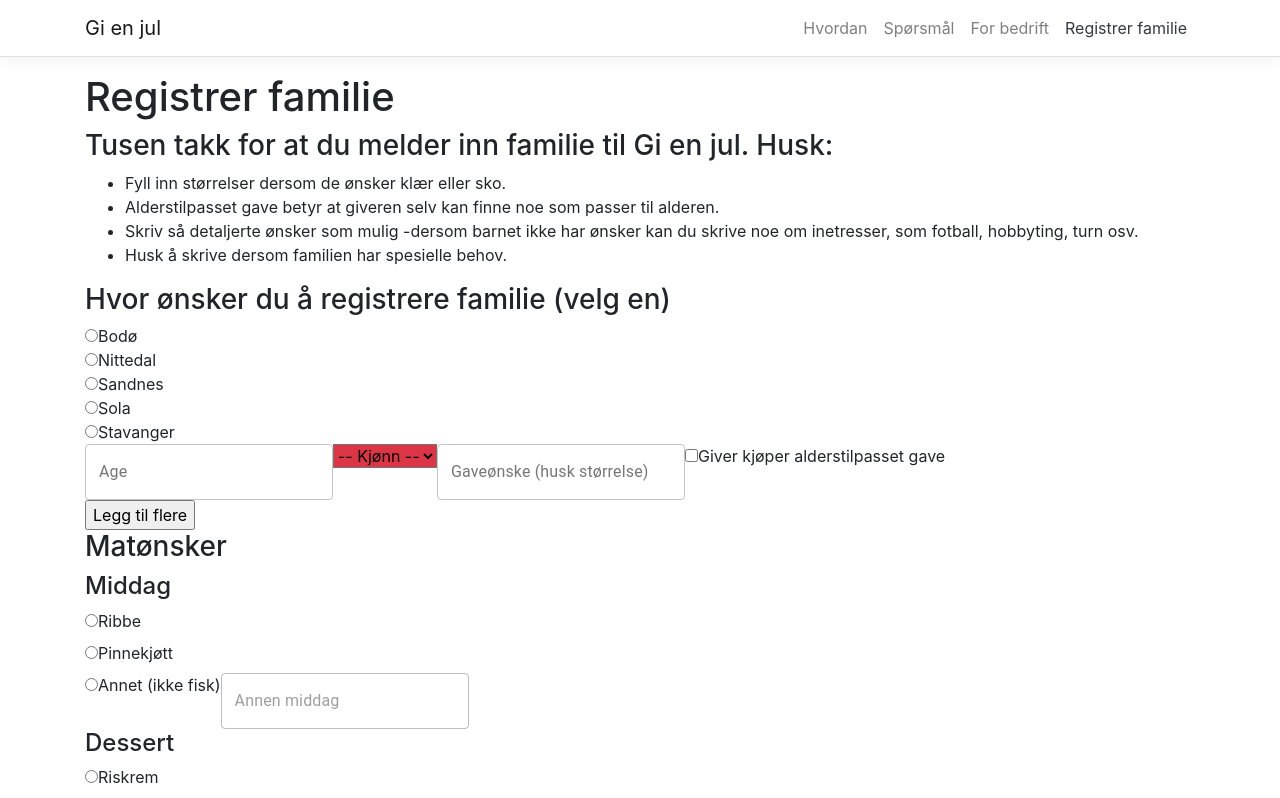
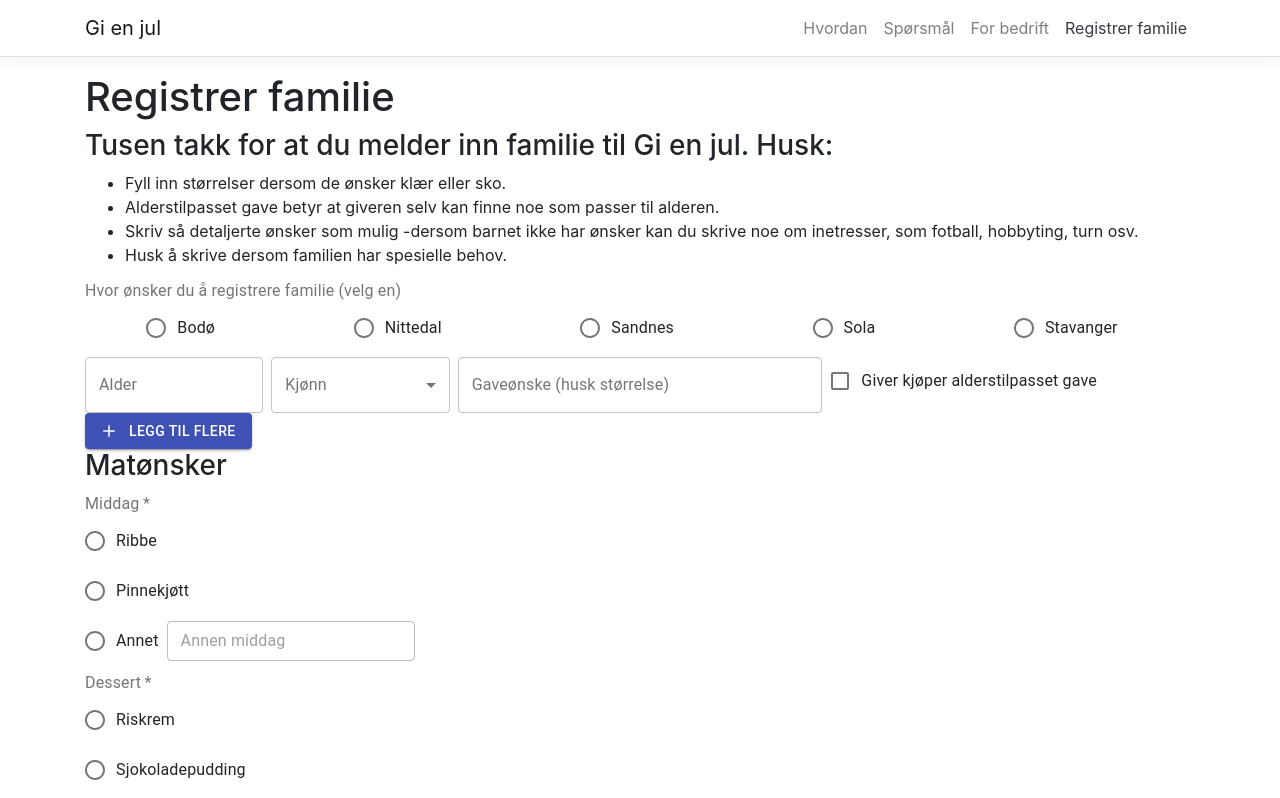
Before and after one commit to capgemini-stavanger/gi-en-jul, a React (Create React App) app in the folder GiEnJul/ClientApp/: page /registrer-familie in a window 1280 px wide. Shown: the top 798 px of the page. Built offline with nearby package versions, Linux system fonts and the light colour scheme.

Commit message:
Added material ui to locations, persons, dinner and dessert forms in instituion registration page

```diff
--- /dev/null
+++ b/GiEnJul/ClientApp/src/common/constants/Desserts.tsx
@@ -0,0 +1,4 @@
+export const DESSERTS: string[] = [
+    "riskrem",
+    "sjokoladepudding",
+];
--- /dev/null
+++ b/GiEnJul/ClientApp/src/common/constants/Dinners.tsx
@@ -0,0 +1,4 @@
+export const DINNERS: string[] = [
+    "ribbe",
+    "pinnekjøtt",
+];
--- /dev/null
+++ b/GiEnJul/ClientApp/src/common/constants/Genders.tsx
@@ -0,0 +1,7 @@
+import Gender from "../enums/Gender";
+
+export const GENDERS: {value: Gender, text: string}[] = [
+    {value: Gender.Male, text: "mann"},
+    {value: Gender.Female, text: "kvinne"},
+    {value: Gender.Other, text: "andre"},
+];
--- a/GiEnJul/ClientApp/src/components/InputFields/Validators/InputValidator.tsx
+++ b/GiEnJul/ClientApp/src/components/InputFields/Validators/InputValidator.tsx
@@ -23,7 +23,7 @@ interface InputValidatorProps {
     // Initialize to 0 if errors shouldn't start active.
     viewErrorTrigger?: number,
 
-    value: string,
+    value: any,
     onChange: ((e: any) => void),
     label: string,
     name: string,
@@ -36,6 +36,7 @@ interface InputValidatorProps {
     autoComplete?: string,
     fullWidth?: boolean,
     autoFocus?: boolean,
+    size?: any
 
     options?: {value: any, text: string}[],  // Only for "type=select".
     isMobile?: boolean,   // Only for "type=select". If true: select dropdown uses native dropdown, which is better for mobile.
@@ -59,6 +60,7 @@ const InputValidator: FC<InputValidatorProps> = (
         autoComplete,
         fullWidth,
         autoFocus,
+        size,
         options,
         isMobile,
      },
@@ -137,8 +139,8 @@ const InputValidator: FC<InputValidatorProps> = (
                     >
                     {options && options.map(o =>
                         {return isMobile ?
-                        <option key={`n_${name}_${o.text}`} value={o.value}>{o.text}</option> :
-                        <MenuItem key={`${name}_${o.text}`} value={o.value}>{o.text}</MenuItem>})}
+                        <option key={`n_${name}_${o.text}`} value={o.value} className="text-capitalize">{o.text}</option> :
+                        <MenuItem key={`${name}_${o.text}`} value={o.value} className="text-capitalize">{o.text}</MenuItem>})}
                     </Select>
                     {errorMessages !== undefined && <FormHelperText>{error}</FormHelperText>}
                 </FormControl>
@@ -161,6 +163,7 @@ const InputValidator: FC<InputValidatorProps> = (
                     autoComplete={autoComplete}
                     fullWidth={fullWidth}
                     autoFocus={autoFocus}
+                    size={size}
                 />
             )
     }
--- /dev/null
+++ b/GiEnJul/ClientApp/src/components/institution/FormFood.tsx
@@ -0,0 +1,82 @@
+import { FormControlLabel, FormLabel, Grid, Radio, RadioGroup } from "@material-ui/core"
+import React, { useState } from "react"
+import { useEffect } from "react"
+import { FC } from "react"
+import InputValidator from "../InputFields/Validators/InputValidator"
+import { isNotNull } from "../InputFields/Validators/Validators"
+
+interface IFormDinner {
+    viewErrorTrigger: number;
+    setInput: (value: string) => void;
+    input: string;
+    radio: any;
+    onRadioChange: (e: React.ChangeEvent<HTMLInputElement>) => void;
+    foods: string[];
+    inputLabel: string;
+    setIsValid?: (isValid: boolean) => void;
+    header?: string;
+    required?: boolean;
+}
+
+const FormDinner: FC<IFormDinner> = ({
+    viewErrorTrigger,
+    setInput,
+    input,
+    radio,
+    onRadioChange,
+    foods,
+    inputLabel,
+    setIsValid,
+    header,
+    required,
+}) => {
+    const [isErr, setIsErr] = useState(false);
+    const [isValidInput, setIsValidInput] = useState(false);
+    const [viewError, setViewError] = useState(false);
+
+    const extendedOnRadioChange = (e: any) => {
+        onRadioChange(e);
+        setViewError(false);
+    }
+
+    useEffect(() => {
+        if (viewErrorTrigger) setViewError(true);
+    }, [viewErrorTrigger])
+
+    useEffect(() => {
+        let isInvalid = (!radio || (radio === "annet" && !isValidInput));
+        if (setIsValid) setIsValid(!isInvalid);
+        setIsErr((!!required) && viewError && isInvalid);
+    }, [setIsValid, required, viewError, radio, isValidInput])
+
+    return (
+        <div>
+            {header && <FormLabel required={required} error={isErr}>{header}</FormLabel>}
+            <RadioGroup name="locations" value={radio} onChange={extendedOnRadioChange}>
+                {foods.map(f =>
+                    <FormControlLabel key={`fd_${f}`} value={f} control={<Radio />} label={<span className="text-capitalize">{f}</span>} />
+                )}
+                <FormControlLabel value={"annet"} control={<Radio />} label={
+                    <Grid container spacing={1} alignItems={"center"}>
+                        <Grid item>Annet</Grid>
+                        <Grid item>
+                            <InputValidator
+                                size={"small"}
+                                viewErrorTrigger={viewErrorTrigger}
+                                setIsValids={setIsValidInput}
+                                validators={[input => {return !required || (radio !== "annet" || isNotNull(input))}]}
+                                onChange={(e) => setInput(e.target.value)}
+                                value={input}
+                                name="dinner"
+                                disabled={radio !== "annet"}
+                                label={inputLabel}
+                            />
+                        </Grid>
+                    </Grid>
+                }/>
+            </RadioGroup>
+        </div>
+    )
+}
+
+export default FormDinner;
--- a/GiEnJul/ClientApp/src/components/institution/FormPerson.tsx
+++ b/GiEnJul/ClientApp/src/components/institution/FormPerson.tsx
@@ -1,5 +1,7 @@
+import { Checkbox, FormControlLabel, Grid } from '@material-ui/core';
 import * as React from 'react';
 import { FC, useEffect, useState } from 'react';
+import { GENDERS } from '../../common/constants/Genders';
 import Gender from '../../common/enums/Gender';
 import InputValidator from '../InputFields/Validators/InputValidator';
 import { isNotNull } from '../InputFields/Validators/Validators';
@@ -62,23 +64,35 @@ const InstitutionPerson: FC<PersonProps> = (
     }
 
     return(
-        <div>
+        <Grid container spacing={1} alignItems="center">
+            <Grid item xs={2}>
                 <InputValidator
                     viewErrorTrigger={viewErrorTrigger}
                     validators={[isNotNull]}
                     setIsValids={setIsValidAge}
                     name="age"
                     type="number"
-                label="Age"
+                    label="Alder"
                     value={age}
                     onChange={onAgeChange}
                 />
-            <select value={gender} onChange={onGenderChange} className={isValidGender ? "bg-success" : "bg-danger"}>
-                {gender === Gender.Unspecified && <option value={Gender.Unspecified}>-- Kjønn --</option>}
-                <option value={Gender.Male}>Mann</option>
-                <option value={Gender.Female}>Kvinne</option>
-                <option value={Gender.Other}>Andre</option>
-            </select>
+            </Grid>
+            <Grid item xs={2}>
+                <InputValidator
+                    viewErrorTrigger={viewErrorTrigger}
+                    validators={[isNotNull]}
+                    setIsValids={setIsValidAge}
+                    name="gender"
+                    type="select"
+                    label="Kjønn"
+                    variant={"outlined"}
+                    value={gender ? gender : undefined}
+                    onChange={onGenderChange}
+                    options={GENDERS}
+                    fullWidth
+                />
+            </Grid>
+            <Grid item xs>
                 <InputValidator
                     viewErrorTrigger={viewErrorTrigger}
                     validators={[(input) => {return isAgeWish || isNotNull(input)}]}
@@ -88,14 +102,23 @@ const InstitutionPerson: FC<PersonProps> = (
                     disabled={isAgeWish}
                     value={wish}
                     onChange={e => setWish(e.target.value)}
+                    fullWidth
                 />
-            <input
-            type="checkbox"
+            </Grid>
+            <Grid item xs>
+                <FormControlLabel
+                    control={
+                        <Checkbox
                             checked={isAgeWish}
                             onChange={e => setIsAgeWish(e.target.checked)}
+                            name="isAgeWish"
+                            color="primary"
                         />
-            <span>Giver kjøper alderstilpasset gave</span>
-        </div>
+                    }
+                    label="Giver kjøper alderstilpasset gave"
+                />
+            </Grid>
+        </Grid>
     );
 };
 
--- a/GiEnJul/ClientApp/src/components/institution/InstitutionForm.tsx
+++ b/GiEnJul/ClientApp/src/components/institution/InstitutionForm.tsx
@@ -1,12 +1,15 @@
 import * as React from 'react';
 import { useState } from 'react';
-import Location from './InstitutionLocation';
+import Locations from './InstitutionLocations';
 import FormPerson from './FormPerson';
 import IFormPerson from './IFormPerson';
-import LOCATIONS from '../../common/constants/Locations';
 import Gender from '../../common/enums/Gender';
 import InputValidator from '../InputFields/Validators/InputValidator';
 import { isEmail, isNotNull, isPhoneNumber } from '../InputFields/Validators/Validators';
+import { Button } from '@material-ui/core';
+import FormFood from './FormFood';
+import { DINNERS } from '../../common/constants/Dinners';
+import { DESSERTS } from '../../common/constants/Desserts';
 
 
 type PersonType = {
@@ -34,13 +37,17 @@ const RegistrationForm = () => {
     const [viewErrorTrigger, setViewErrorTrigger] = useState(0);
 
     const [persons, setPersons] = useState([{} as IFormPerson]);
+
     const [location, setLocation] = useState("");
+    const [isValidLocation, setIsValidLocation] = useState(false);
 
     const [dinnerRadio, setDinnerRadio] = useState("");
     const [dinnerInput, setDinnerInput] = useState("");
+    const [isValidDinner, setIsValidDinner] = useState(false);
 
     const [dessertRadio, setDessertRadio] = useState("");
     const [dessertInput, setDessertInput] = useState("");
+    const [isValidDessert, setIsValidDessert] = useState(false);
 
     const [specialNeeds, setSpecialNeeds] = useState("");
 
@@ -92,8 +99,9 @@ const RegistrationForm = () => {
     }
 
     const allIsValid = () => {
-        return getDinner() &&
-            getDessert() &&
+        return isValidDinner &&
+            isValidDessert &&
+            isValidLocation &&
             isValidPid &&
             isValidContactName &&
             isValidContactPhoneNumber &&
@@ -144,17 +152,13 @@ const RegistrationForm = () => {
 
     return(
         <form className="thisclass" onSubmit={onSubmitForm}>
-            <div>
-                <h3>Hvor ønsker du å registrere familie (velg en)</h3>
-                <div>
-                    {
-                    LOCATIONS.map(l => (
-                        <Location key={l} onChange={onLocationChange} value={l}/>
-                    ))}
-                </div>
-                {location}
-            </div>
-            <div>
+            <Locations
+                value={location}
+                onChange={onLocationChange}
+                viewErrorTrigger={viewErrorTrigger}
+                setIsValidLocation={setIsValidLocation}
+                include_header
+            />
             {persons.map((p, i) =>
                 <FormPerson
                     key={"person" + i}
@@ -162,46 +166,37 @@ const RegistrationForm = () => {
                     viewErrorTrigger={viewErrorTrigger}
                     updatePerson={(newPerson: IFormPerson) => updatePerson(newPerson, i)}
                 />)}
-            </div>
-            <input type="button" onClick={addPerson} value="Legg til flere" />
+            <Button
+            startIcon={<svg xmlns="http://www.w3.org/2000/svg" width="24" height="24" fill="currentColor" className="bi bi-plus" viewBox="0 0 16 16">
+                           <path d="M8 4a.5.5 0 0 1 .5.5v3h3a.5.5 0 0 1 0 1h-3v3a.5.5 0 0 1-1 0v-3h-3a.5.5 0 0 1 0-1h3v-3A.5.5 0 0 1 8 4z"/>
+                       </svg>}
+            variant="contained" color="primary" onClick={addPerson}>Legg til flere</Button>
             <div className="form-group">
                 <h3>Matønsker</h3>
-                <h4>Middag</h4>
-                <input type="radio" id="ribbe" name="middag" value="ribbe" onChange={onDinnerRadioChange}/>
-                <label>Ribbe</label><br/>
-                <input type="radio" id="pinnekjøtt" name="middag" value="pinnekjøtt" onChange={onDinnerRadioChange}/>
-                <label>Pinnekjøtt</label><br/>
-                <input type="radio" id="annet" name="middag" value="annet" onChange={onDinnerRadioChange}/>
-                <label>Annet (ikke fisk)</label>
-                <InputValidator
+                <FormFood
                     viewErrorTrigger={viewErrorTrigger}
-                    validators={[(input) => {return dinnerRadio !== "annet" || isNotNull(input)}]}
-                    errorMessages={['Vennligst velg en middag']}
-                    onChange={(e) => setDinnerInput(e.target.value)}
-                    value={dinnerInput}
-                    name="dinner"
-                    disabled={dinnerRadio !== "annet"}
-                    label="Annen middag"
+                    setInput={setDinnerInput}
+                    input={dinnerInput}
+                    radio={dinnerRadio}
+                    onRadioChange={onDinnerRadioChange}
+                    foods={DINNERS}
+                    required
+                    header={"Middag"}
+                    inputLabel="Annen middag"
+                    setIsValid={setIsValidDinner}
                 />
-
-                <h4>Dessert</h4>
-                <input type="radio" id="riskrem" name="dessert" value="riskrem" onChange={onDessertRadioChange}/>
-                <label>Riskrem</label><br/>
-                <input type="radio" id="sjokoladepudding" name="dessert" value="sjokoladepudding" onChange={onDessertRadioChange}/>
-                <label>Sjokoladepudding</label><br/>
-                <input type="radio" id="annet" name="dessert" value="annet" onChange={onDessertRadioChange}/>
-                <label>Annet</label>
-                <InputValidator
+                <FormFood
                     viewErrorTrigger={viewErrorTrigger}
-                    validators={[(input) => {return dessertRadio !== "annet" || isNotNull(input)}]}
-                    errorMessages={['Vennligst velg en dessert']}
-                    onChange={(e) => setDessertInput(e.target.value)}
-                    value={dessertInput}
-                    name="dessert"
-                    disabled={dessertRadio !== "annet"}
-                    label="Annen dessert"
+                    setInput={setDessertInput}
+                    input={dessertInput}
+                    radio={dessertRadio}
+                    onRadioChange={onDessertRadioChange}
+                    foods={DESSERTS}
+                    required
+                    header={"Dessert"}
+                    inputLabel="Annen dessert"
+                    setIsValid={setIsValidDessert}
                 />
-
                 <br/>
                 <input value={specialNeeds} onChange={(e) => setSpecialNeeds(e.target.value)} type="texarea" placeholder="Spesielle behov (hala, vegetar, allergier)"/>
             </div>
--- a/GiEnJul/ClientApp/src/components/institution/InstitutionLocation.tsx
+++ /dev/null
@@ -1,26 +0,0 @@
-import * as React from 'react';
-import { FC } from 'react';
-
-interface LocationProps {
-    value:string
-    onChange: (e: React.ChangeEvent<HTMLInputElement>) => void;
-}
-
-const Location:FC<LocationProps> = ({
-    value,
-    onChange,
-}) => {
-
-    return(
-        <div >
-            <input
-            name="Lokasjon"
-            type="radio"
-            value={value}
-            onChange={onChange} />
-            {value}
-        </div>
-    );
-};
-
-export default Location;
--- /dev/null
+++ b/GiEnJul/ClientApp/src/components/institution/InstitutionLocations.tsx
@@ -0,0 +1,50 @@
+import { FormControlLabel, FormLabel, Radio, RadioGroup } from '@material-ui/core';
+import * as React from 'react';
+import { FC, useEffect, useState } from 'react';
+import LOCATIONS from '../../common/constants/Locations';
+
+interface LocationProps {
+    value: string;
+    onChange: (e: React.ChangeEvent<HTMLInputElement>) => void;
+    viewErrorTrigger?: number;
+    setIsValidLocation?: (isValid: boolean) => void;
+    include_header?: boolean;
+}
+
+const Location:FC<LocationProps> = ({
+    value,
+    onChange,
+    viewErrorTrigger,
+    setIsValidLocation,
+    include_header,
+}) => {
+    const [isErr, setIsErr] = useState(false);
+    const [viewError, setViewError] = useState(false);
+
+    const extendedOnChange = (e: any) => {
+        onChange(e);
+        setViewError(false);
+    }
+
+    useEffect(() => {
+        if (viewErrorTrigger) setViewError(true);
+    }, [viewErrorTrigger])
+
+    useEffect(() => {
+        let isValid = !!value;
+        if (setIsValidLocation) setIsValidLocation(isValid);
+        setIsErr(viewError && !isValid);
+    }, [value, setIsValidLocation, setIsErr, viewError])
+
+    return(
+        <div>
+            {include_header && <FormLabel error={isErr} component="legend">Hvor ønsker du å registrere familie (velg en)</FormLabel>}
+            <RadioGroup row className="justify-content-around" name="locations" value={value} onChange={extendedOnChange}>
+                {LOCATIONS.map(l =>
+                    <FormControlLabel value={l} control={<Radio />} label={l} />)}
+            </RadioGroup>
+        </div>
+    );
+};
+
+export default Location;
```
Lines whose indentation alone changed are shown as unchanged.
